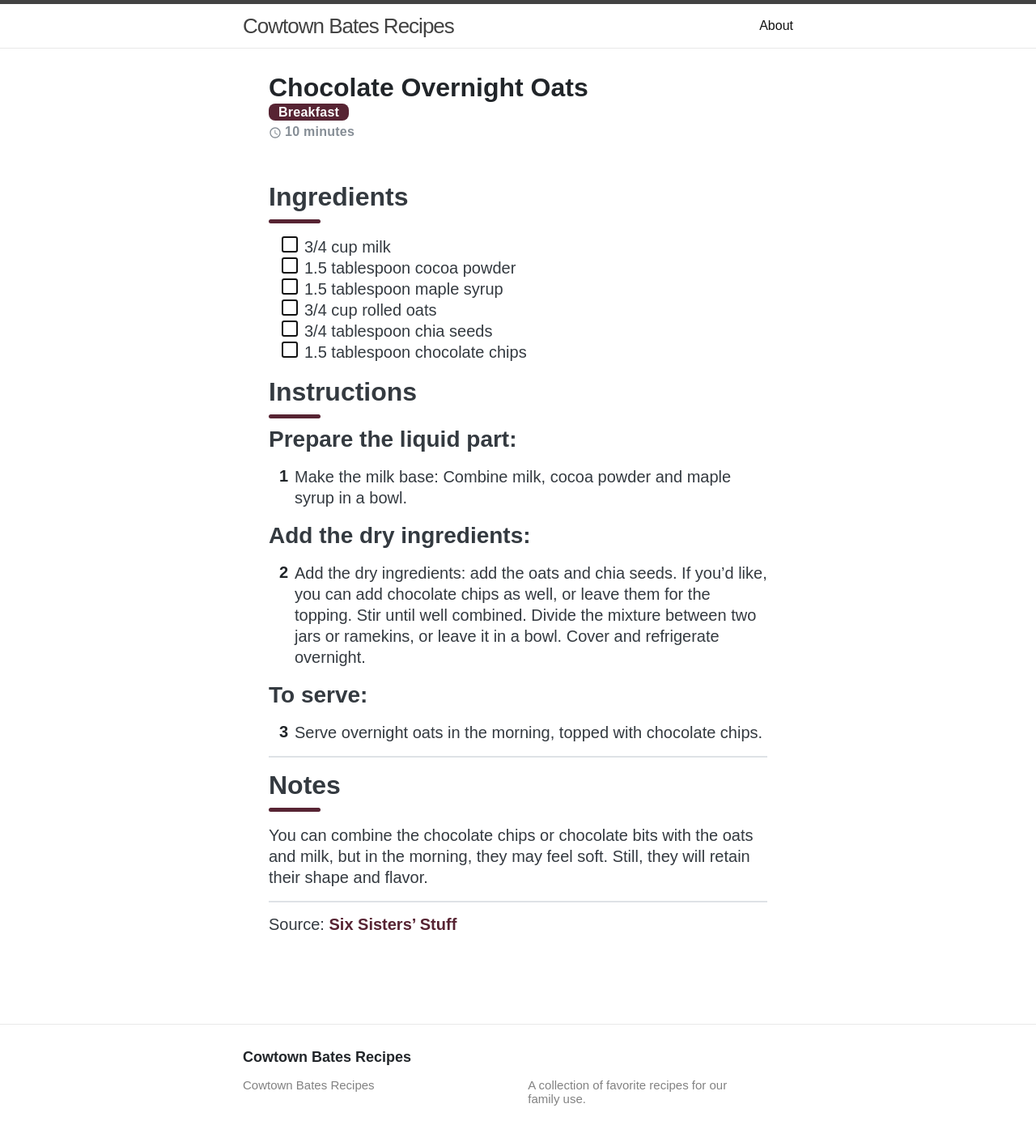
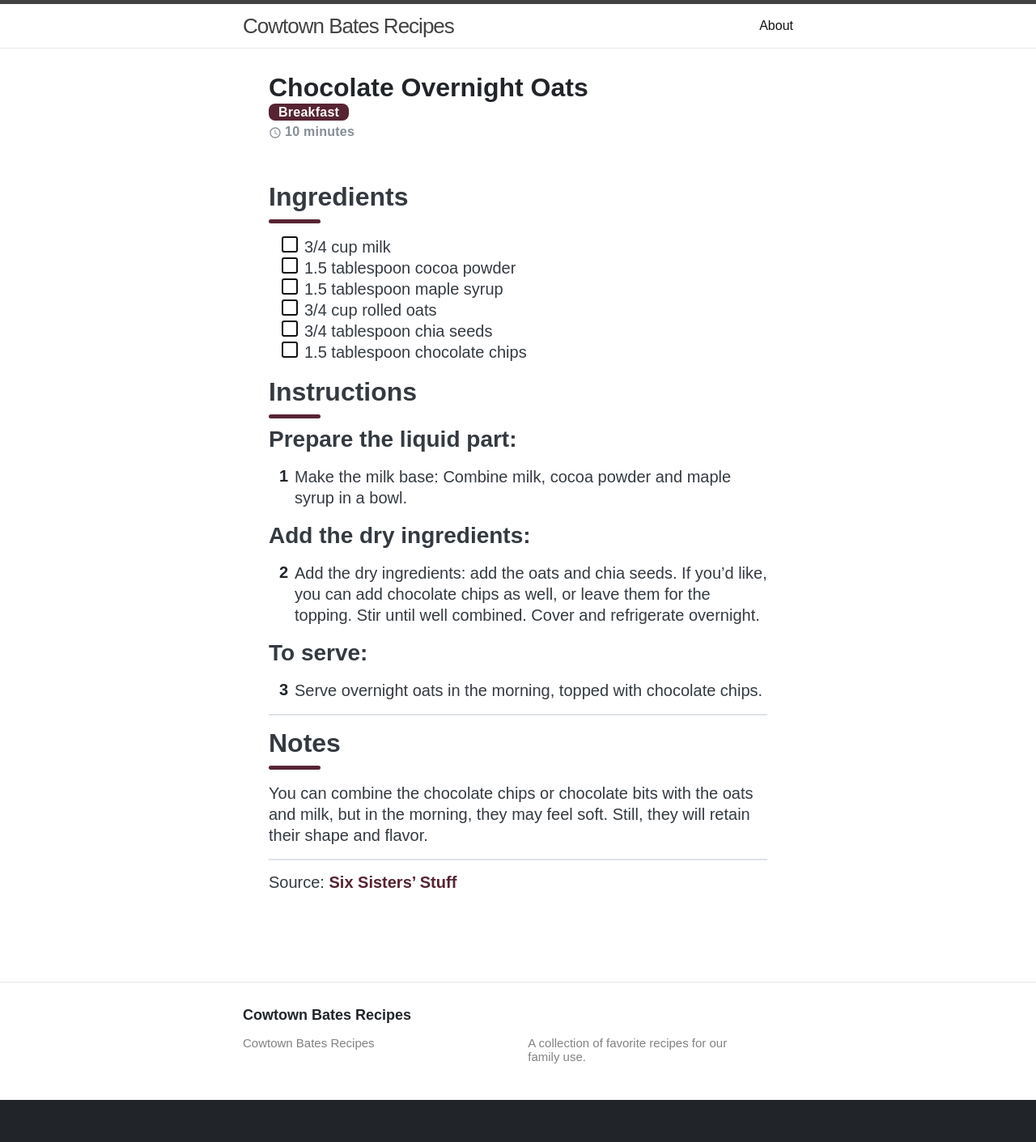
Before and after one commit to sfb1996/cookbook, a Jekyll site: the page built from _recipes/breakfasts/chocolate-overnight-oats.md, in a window 1280 px wide. Shown: the whole page at 81% size. Built offline with Jekyll 4.4.1, drawn with Linux system fonts in a browser that asks for light colours; after the commit the page ends 1359 px from its top, so only the background shows below that.

Commit message:
Update chocolate-overnight-oats.md

```diff
--- a/_recipes/breakfasts/chocolate-overnight-oats.md
+++ b/_recipes/breakfasts/chocolate-overnight-oats.md
@@ -22,7 +22,7 @@ tags: []
 1. Make the milk base: Combine milk, cocoa powder and maple syrup in a bowl.
 
 ## Add the dry ingredients:
-1. Add the dry ingredients: add the oats and chia seeds. If you’d like, you can add chocolate chips as well, or leave them for the topping. Stir until well combined. Divide the mixture between two jars or ramekins, or leave it in a bowl. Cover and refrigerate overnight.
+1. Add the dry ingredients: add the oats and chia seeds. If you’d like, you can add chocolate chips as well, or leave them for the topping. Stir until well combined. Cover and refrigerate overnight.
 
 ## To serve:
 1. Serve overnight oats in the morning, topped with chocolate chips.
```
